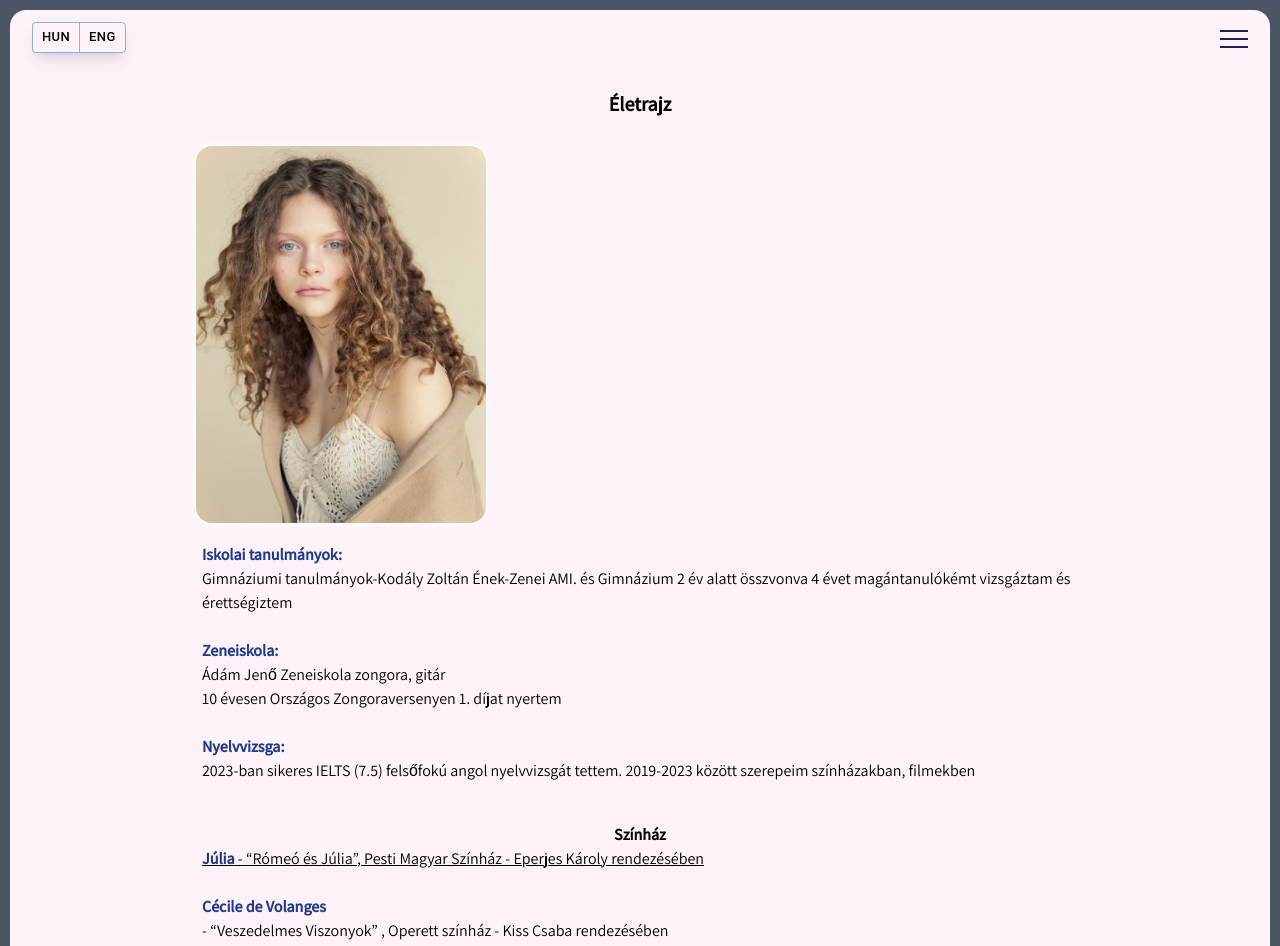
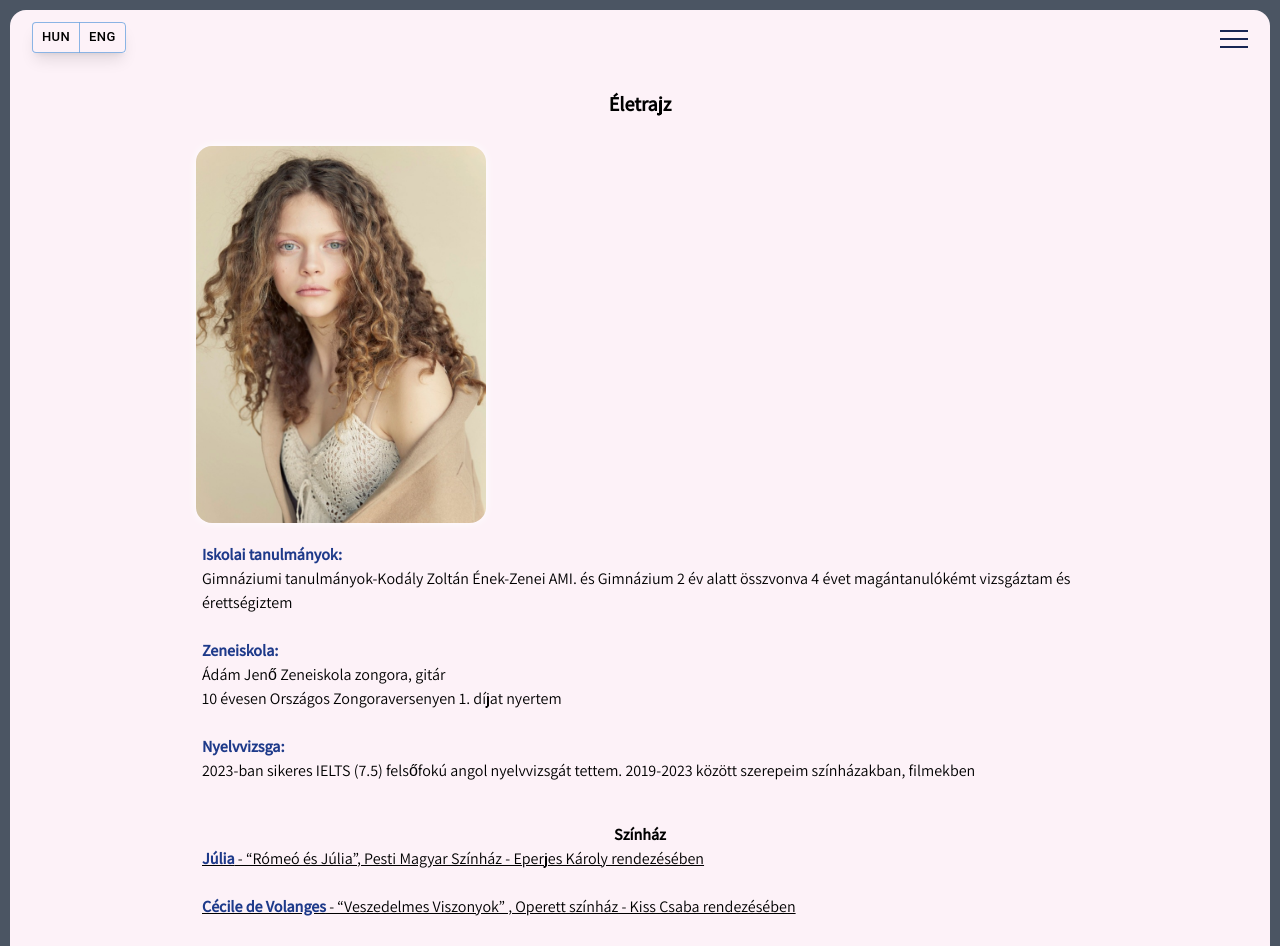
Before and after one commit to vladyslavt97/Anait-Vanoian, a Next.js app: page /biography in a window 1280 px wide. Shown: the top 946 px of the page. Built offline with nearby package versions, Linux system fonts and the light colour scheme.

Commit message:
a few videos added

```diff
--- a/components/HunBio.tsx
+++ b/components/HunBio.tsx
@@ -25,7 +25,7 @@ export default function HunBio({}: Props) {
 
       <Link href="https://www.youtube.com/watch?v=SGCUxyYyr6g" className="underline"><b className="font-bold text-blue-900">Júlia</b> - “Rómeó és Júlia”, Pesti Magyar Színház - Eperjes Károly rendezésében</Link><br/>
 
-      <b className="font-bold text-blue-900">Cécile de Volanges</b> - “Veszedelmes Viszonyok” , Operett színház - Kiss Csaba rendezésében <br/>
+      <Link href="https://www.youtube.com/watch?v=JfUUUcPDKJk" className="underline"><b className="font-bold text-blue-900">Cécile de Volanges</b> - “Veszedelmes Viszonyok” , Operett színház - Kiss Csaba rendezésében </Link><br/>
 
       <b className="font-bold text-blue-900">Roxie Hart</b> - “ Chicago”, Soproni Petőfi Színház - Eperjes Károly rendezésében <br/>
 
@@ -66,7 +66,7 @@ export default function HunBio({}: Props) {
 
       <b className="font-bold text-blue-900">Főszerep “Majdnem Menyasszony”</b>, nagy játékfilm - Pacskovszky József rendezésében<br/>
       <br/><br/>
-      <Link href="https://youtu.be/d-5jBKAcYR8" className="underline"> Saját dalok, ének</Link>
+      <Link href="https://www.youtube.com/watch?v=d-5jBKAcYR8" className="underline"> Saját dalok, ének</Link>
       <br/><br/><br/><br/>
 
 
```
Also changed, not shown: videos.json (+12 -0 lines).
